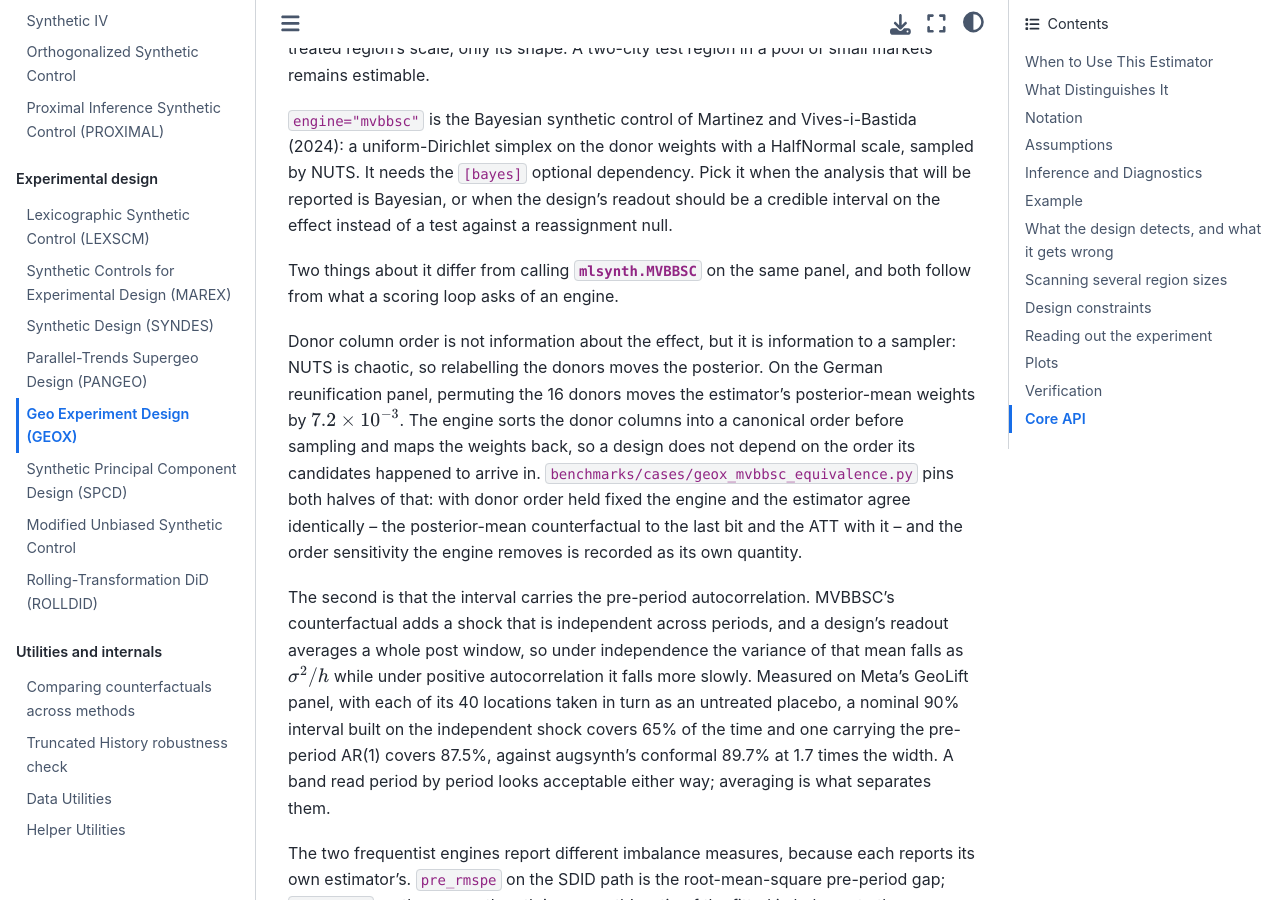
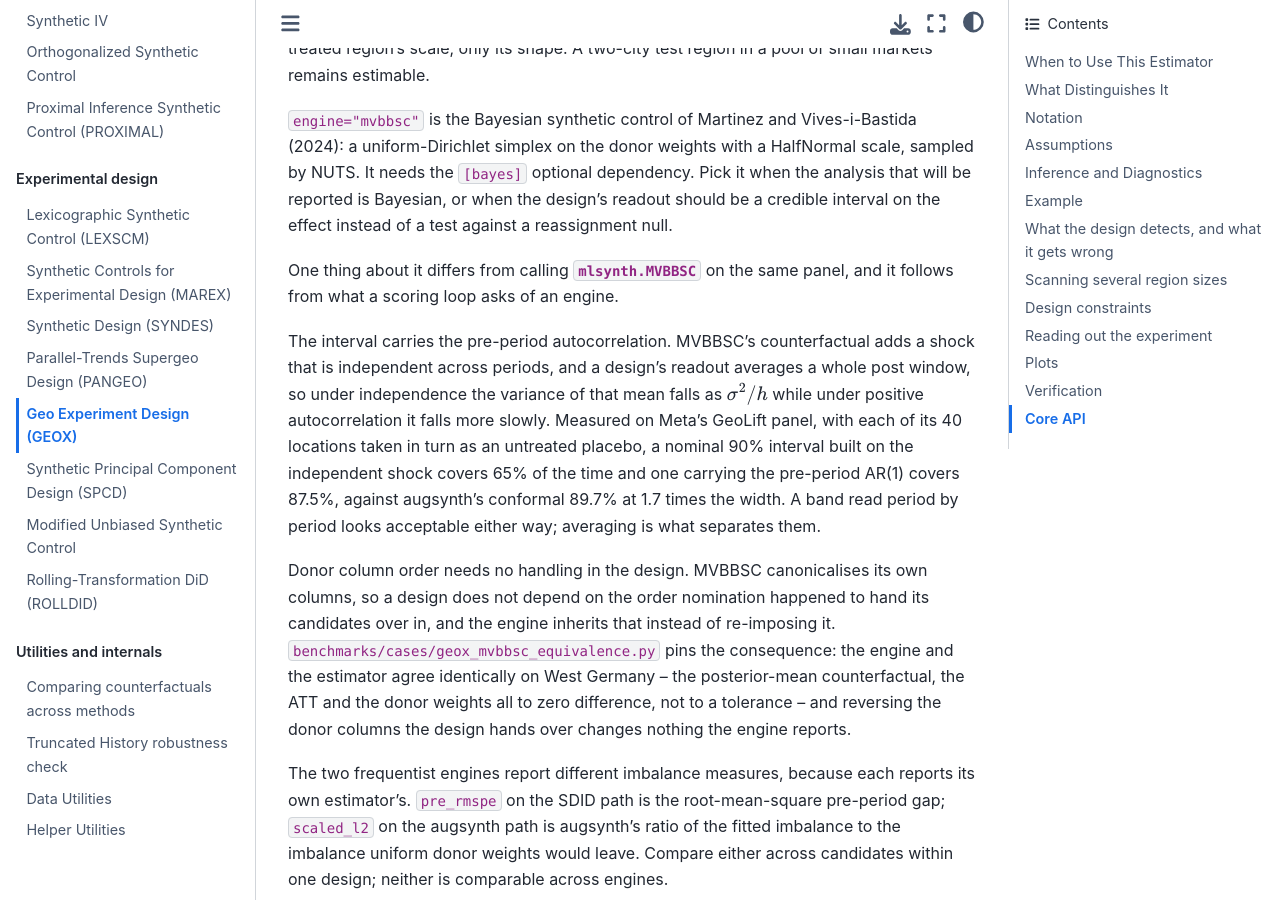
Before and after one commit to jgreathouse9/mlsynth, a Sphinx documentation site: the page built from docs/geox.rst, in a window 1280 px wide and 900 px high, scrolled down 1464 px. Built offline with Sphinx 7.4.7 and the Sphinx Book theme 1.1.4, drawn with Linux system fonts in a browser that asks for light colours; pages that are not in the unit, such as notebooks, are missing from menus.

Commit message:
Inherit MVBBSC's donor-order invariance in the GEOX engine
Rebased onto the shared-helper fix, so run_mvbbsc canonicalises its own columns
and the engine no longer needs to. fit_once passes the caller's donor matrix
straight through and reads the weights back in the caller's order, which is what
the estimator now guarantees; the engine's own canonical_order goes with it.
Invariance is unchanged where it is consumed: permuting donors leaves the
engine's weights exactly equal and its counterfactual equal to 5.7e-14, which is
float reassociation in rebuilding the standardized panel.

The equivalence case tightens as a result. With no permutation to undo, the
engine and the estimator agree on West Germany to zero difference in all three
quantities -- posterior-mean counterfactual, ATT and donor weights -- so the
weight cell moves from 1e-6 to the same 1e-9 as the others, and the cell that
measured what the engine removed becomes a cell measuring that reversing the
donor columns changes nothing it reports.

One thing that cost a diagnosis and is recorded in the case. Tightening the
weight cell first failed at 1.8e-08, which looked like the engine and the
estimator disagreeing. They did not: NumPyro samples in x32 and the engine
upcasts its draws, so the comparison was float32 against float64. The
counterfactual hid it, because weights @ standardized.T promotes implicitly
while a mean over the raw draws does not -- which is why the cell that failed
was the one built from a bare mean. Both sides are now taken at float64 and all
three are exactly zero. The tolerance was right and the comparison was wrong,
which is the direction that is easy to get backwards when the fix is to loosen
a number.

Docs and changelog move the canonicalisation to where it now lives.

Co-Authored-By: Claude Opus 5 <noreply@anthropic.com>
Claude-Session: https://claude.ai/code/session_019AHdYcyq7J2rMctEsiMsf7

```diff
--- a/docs/geox.rst
+++ b/docs/geox.rst
@@ -76,23 +76,10 @@ optional dependency. Pick it when the analysis that will be reported is
 Bayesian, or when the design's readout should be a credible interval on
 the effect instead of a test against a reassignment null.
 
-Two things about it differ from calling :class:`mlsynth.MVBBSC` on the
-same panel, and both follow from what a scoring loop asks of an engine.
+One thing about it differs from calling :class:`mlsynth.MVBBSC` on the
+same panel, and it follows from what a scoring loop asks of an engine.
 
-Donor column order is not information about the effect, but it is
-information to a sampler: NUTS is chaotic, so relabelling the donors
-moves the posterior. On the German reunification panel, permuting the
-16 donors moves the estimator's posterior-mean weights by
-:math:`7.2\times 10^{-3}`. The engine sorts the donor columns into a
-canonical order before sampling and maps the weights back, so a design
-does not depend on the order its candidates happened to arrive in.
-``benchmarks/cases/geox_mvbbsc_equivalence.py`` pins both halves of
-that: with donor order held fixed the engine and the estimator agree
-identically -- the posterior-mean counterfactual to the last bit and
-the ATT with it -- and the order sensitivity the engine removes is
-recorded as its own quantity.
-
-The second is that the interval carries the pre-period autocorrelation.
+The interval carries the pre-period autocorrelation.
 MVBBSC's counterfactual adds a shock that is independent across
 periods, and a design's readout averages a whole post window, so under
 independence the variance of that mean falls as
@@ -103,6 +90,16 @@ the independent shock covers 65% of the time and one carrying the
 pre-period AR(1) covers 87.5%, against augsynth's conformal 89.7% at
 1.7 times the width. A band read period by period looks acceptable
 either way; averaging is what separates them.
+
+Donor column order needs no handling in the design. MVBBSC canonicalises
+its own columns, so a design does not depend on the order nomination
+happened to hand its candidates over in, and the engine inherits that
+instead of re-imposing it.
+``benchmarks/cases/geox_mvbbsc_equivalence.py`` pins the consequence:
+the engine and the estimator agree identically on West Germany -- the
+posterior-mean counterfactual, the ATT and the donor weights all to
+zero difference, not to a tolerance -- and reversing the donor columns
+the design hands over changes nothing the engine reports.
 
 The two frequentist engines report different imbalance measures, because each
 reports its own estimator's. ``pre_rmspe`` on the SDID path is the
```
Also changed, not shown: CHANGELOG.md (+15 -16 lines), 3 other files.
